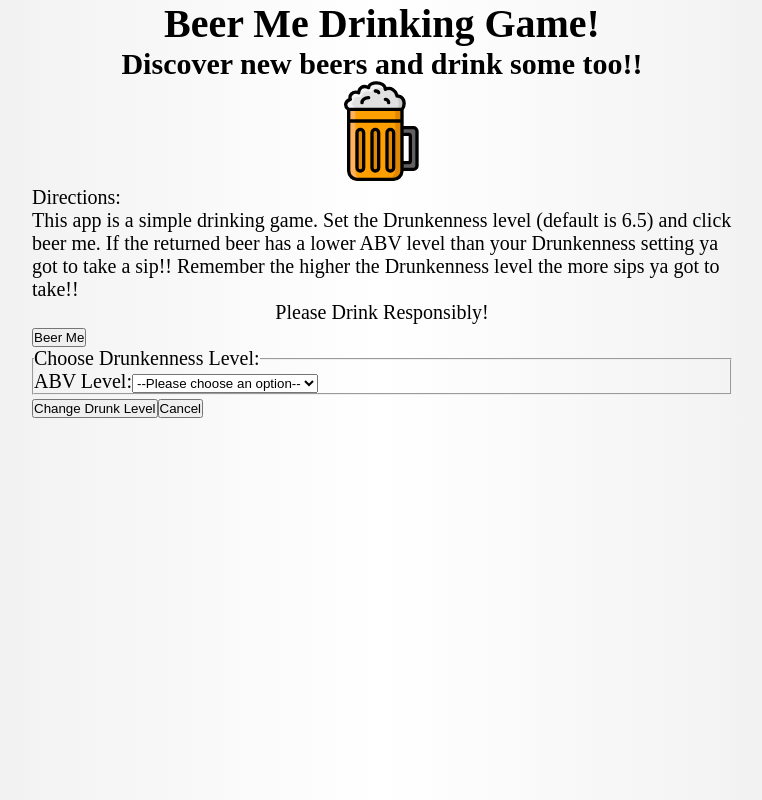
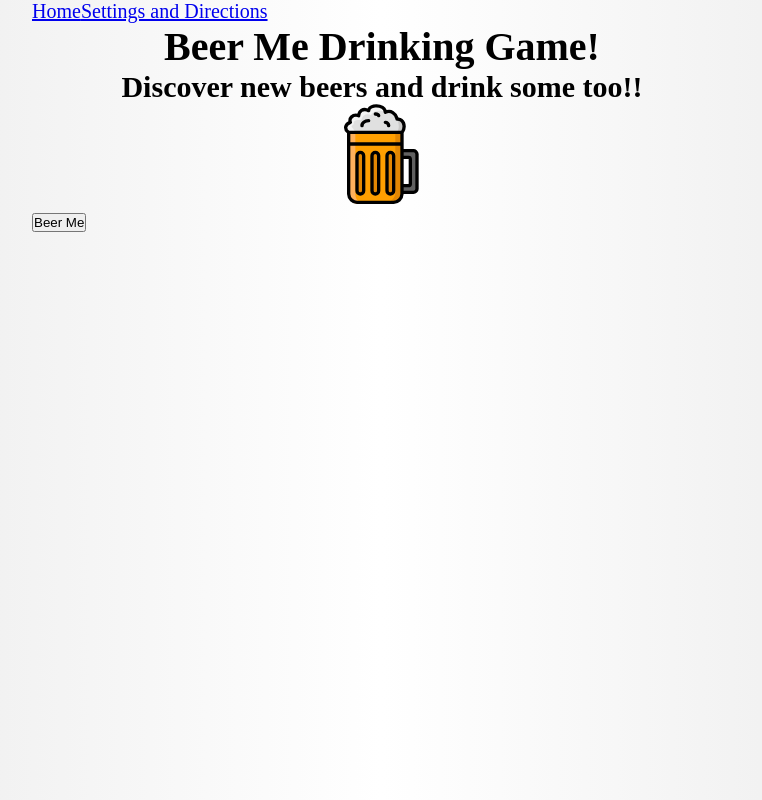
Before and after one commit to ARogala/beer-me, a React (Create React App) app: page / in a window 1280 px wide. Shown: the whole page, without its empty margins (258-1020 px from the left). Built offline with nearby package versions, Linux system fonts and the light colour scheme.

Commit message:
add navigation

```diff
--- a/package.json
+++ b/package.json
@@ -8,6 +8,7 @@
     "react": "^16.8.1",
     "react-dom": "^16.8.1",
     "react-redux": "^6.0.0",
+    "react-router-dom": "^4.3.1",
     "react-scripts": "2.1.3",
     "react-toastify": "^4.5.2",
     "redux": "^4.0.1",
--- a/public/index.html
+++ b/public/index.html
@@ -22,7 +22,7 @@
       work correctly both with client-side routing and a non-root public URL.
       Learn how to configure a non-root public URL by running `npm run build`.
     -->
-    <title>React App</title>
+    <title>Beer Me Drinking Game</title>
   </head>
   <body>
     <noscript>You need to enable JavaScript to run this app.</noscript>
--- a/src/components/App.js
+++ b/src/components/App.js
@@ -1,5 +1,8 @@
 import React, { Component } from 'react';
 import { ToastContainer } from 'react-toastify';
+import { Route } from 'react-router-dom';
+import { withRouter } from 'react-router-dom';
+import { Link } from 'react-router-dom';
 
 import Directions from './Directions';
 import Beer from './Beer';
@@ -11,15 +14,30 @@ class App extends Component {
     render() {
         return (
             <div className="App">
+                <nav className="nav">
+                    <Link to="/" className="nav__link">
+                        Home
+                    </Link>
+                    <Link to="/settings" className="nav__link">
+                        Settings and Directions
+                    </Link>
+                </nav>
                 <header className="header">
                     <h1>Beer Me Drinking Game!</h1>
                     <h2>Discover new beers and drink some too!!</h2>
                     <img className="header__img" src={beer} alt="beer" />
                 </header>
                 <main className="main" role="main">
-                    <Directions />
-                    <Beer />
-                    <DrunkennessLevel />
+                    <Route exact path="/" render={() => <Beer />} />
+                    <Route
+                        path="/settings"
+                        render={() => (
+                            <div>
+                                <Directions />
+                                <DrunkennessLevel />
+                            </div>
+                        )}
+                    />
                     <ToastContainer />
                 </main>
             </div>
--- a/src/index.js
+++ b/src/index.js
@@ -1,5 +1,6 @@
 import React from 'react';
 import ReactDOM from 'react-dom';
+import { BrowserRouter } from 'react-router-dom';
 import { Provider } from 'react-redux';
 import { createStore, applyMiddleware } from 'redux';
 import thunk from 'redux-thunk';
@@ -19,7 +20,9 @@ const store = createStore(
 
 ReactDOM.render(
 	<Provider store={store}>
+		<BrowserRouter>
 			<App />
+		</BrowserRouter>
 	</Provider>,
 	document.getElementById('root')
 );
```
Also changed, not shown: 1 other file (tests, documents, lock files or other folders).
